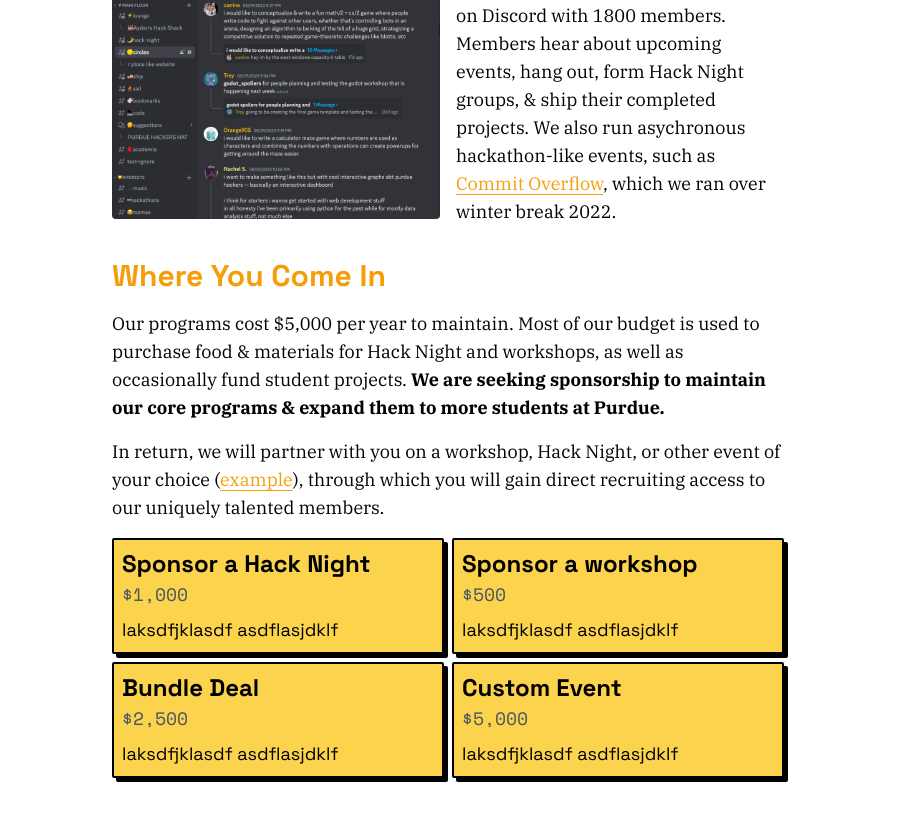
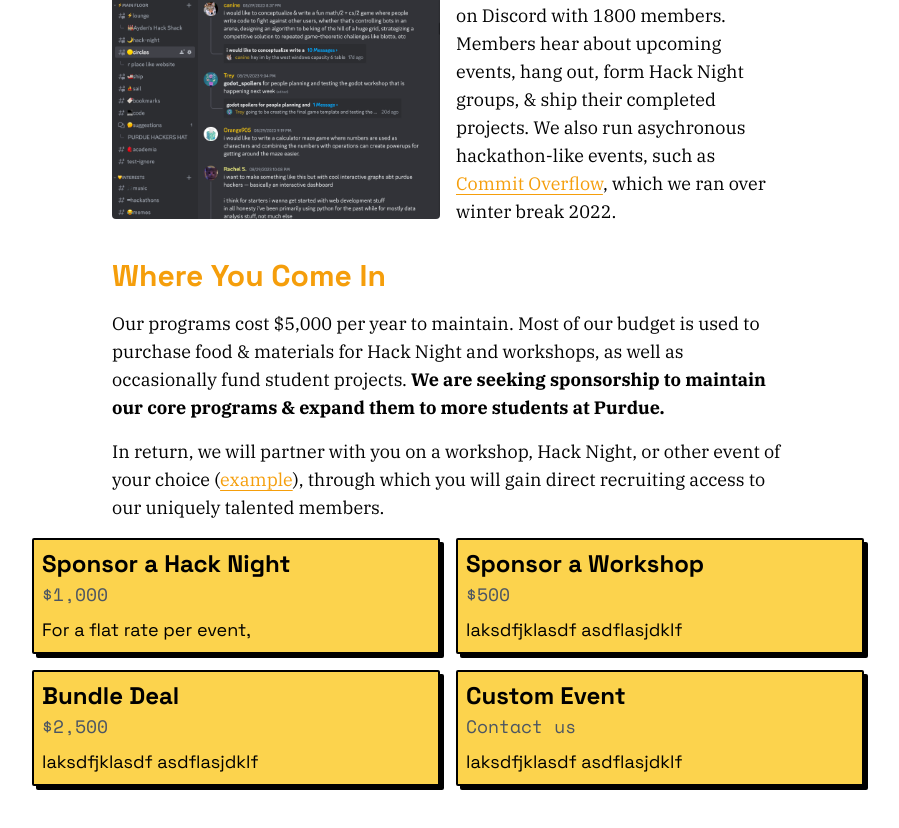
Before and after one commit to purduehackers/site, a Next.js app: page /sponsor in a window 1280 px wide. Shown: the part 2655-3483 px from the top of the page, without its empty margins (192-1091 px from the left). Built offline with nearby package versions, Linux system fonts and the light colour scheme.

Commit message:
overflow grid container

```diff
--- a/components/sponsor/grid.tsx
+++ b/components/sponsor/grid.tsx
@@ -2,16 +2,18 @@ import React from 'react'
 
 export function Grid({
   children,
-  largeGap
+  largeGap,
+  overflow
 }: {
+  children: React.ReactNode
   largeGap?: boolean
-  children: React.ReactNode
+  overflow?: boolean
 }): JSX.Element {
   return (
     <div
       className={`grid grid-cols-2 ${
         largeGap ? 'gap-4' : 'gap-2'
-      } items-center print:mx-auto`}
+      } items-center ${overflow ? 'sponsor-overflow' : ''}`}
     >
       {children}
     </div>
--- a/components/sponsor/sponsor.mdx
+++ b/components/sponsor/sponsor.mdx
@@ -72,16 +72,16 @@ Our programs cost $5,000 per year to maintain. Most of our budget is used to pur
 
 In return, we will partner with you on a workshop, Hack Night, or other event of your choice ([example](https://events.purduehackers.com/-hammerwars-)), through which you will gain direct recruiting access to our uniquely talented members.
 
-<Grid>
+<Grid largeGap overflow>
 
 <Tier
   title="Sponsor a Hack Night"
   price={1000}
-  description="laksdfjklasdf asdflasjdklf"
+  description="For a flat rate per event, "
 />
 
 <Tier
-  title="Sponsor a workshop"
+  title="Sponsor a Workshop"
   price={500}
   description="laksdfjklasdf asdflasjdklf"
 />
@@ -92,10 +92,6 @@ In return, we will partner with you on a workshop, Hack Night, or other event of
   description="laksdfjklasdf asdflasjdklf"
 />
 
-<Tier
-  title="Custom Event"
-  price={5000}
-  description="laksdfjklasdf asdflasjdklf"
-/>
+<Tier title="Custom Event" description="laksdfjklasdf asdflasjdklf" />
 
 </Grid>
--- a/components/sponsor/tier.tsx
+++ b/components/sponsor/tier.tsx
@@ -1,18 +1,18 @@
 export function Tier({
   title,
-  price,
-  description
+  description,
+  price
 }: {
   title: string
-  price: number
   description: string
+  price?: number
 }): JSX.Element {
   return (
     <div className="font-main bg-amber-300 rounded-sm border-2 border-black flex flex-col gap-2 p-2 break-inside-avoid shadow-blocks-sm">
       <div className="flex flex-col">
         <h1 className="text-2xl font-bold">{title}</h1>
         <p className="text-gray-600 font-mono">
-          {`$${price.toLocaleString('en-US')}`}
+          {price ? `$${price.toLocaleString('en-US')}` : 'Contact us'}
         </p>
       </div>
       <p>{description}</p>
--- a/styles/globals.css
+++ b/styles/globals.css
@@ -49,4 +49,17 @@
   .no-ring {
     @apply focus:ring-0 focus:ring-offset-0 focus:border-black !important;
   }
+
+  .sponsor-overflow {
+    position: relative;
+    left: -80px;
+    width: calc(100% + 160px);
+  }
+  @media print {
+    .sponsor-overflow {
+      position: static;
+      left: 0;
+      width: auto;
+    }
+  }
 }
```
